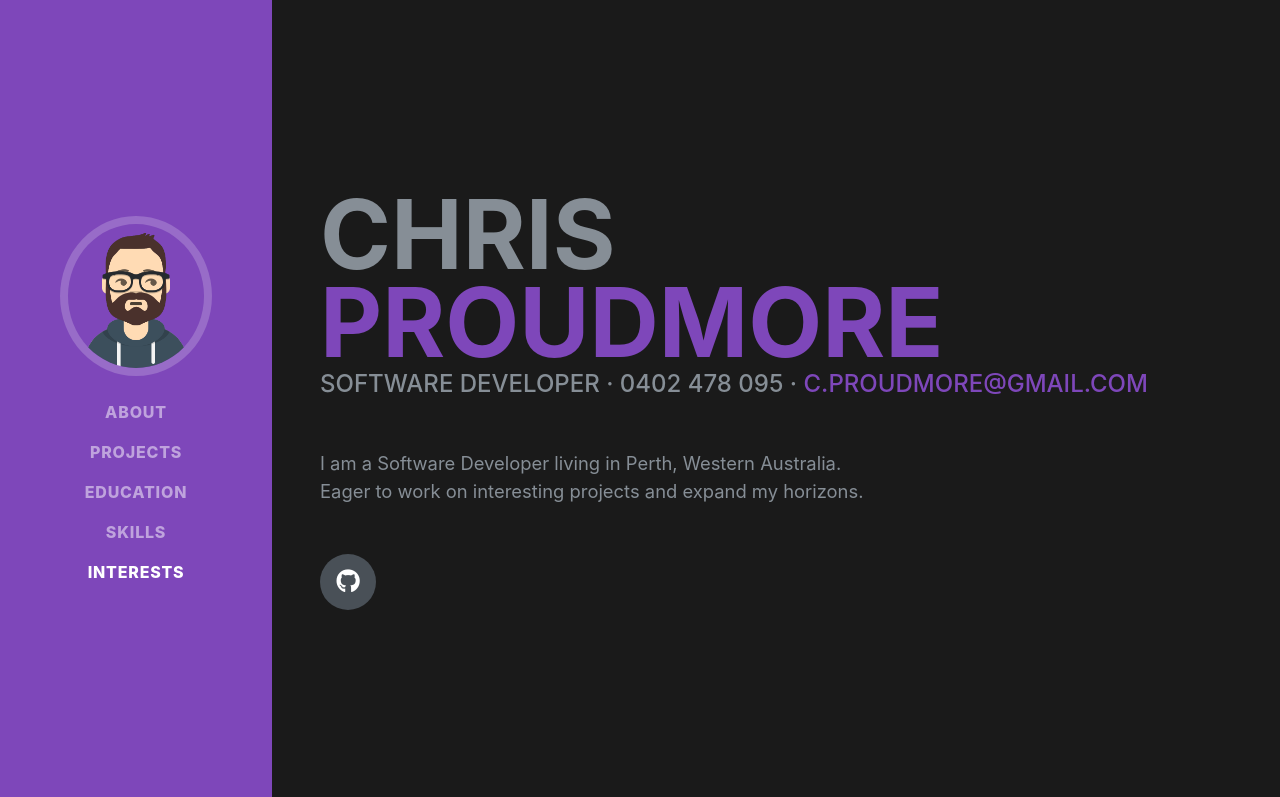
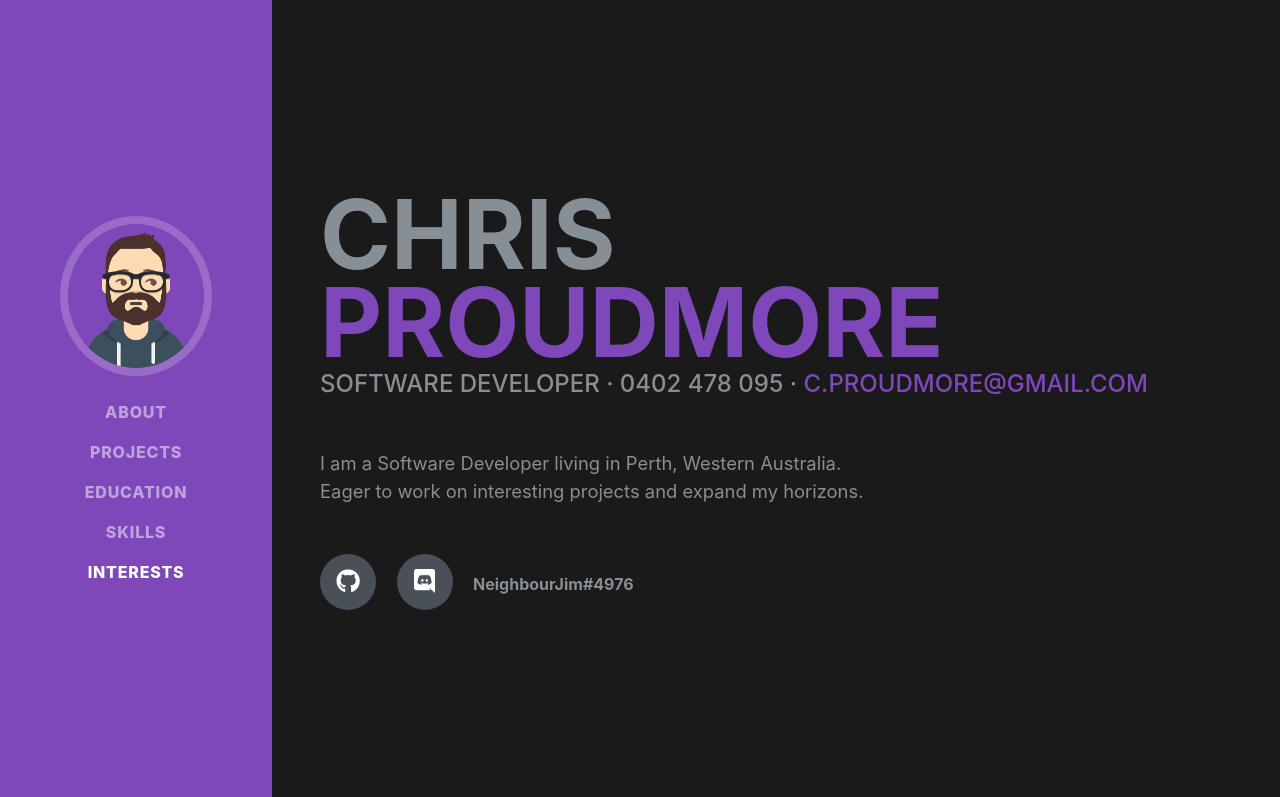
Before and after one commit to NeighbourJim/NeighbourJim.github.io, a plain HTML site: page index.html in a window 1280 px wide. Shown: the top 797 px of the page. Drawn offline with Linux system fonts and the light colour scheme; a web font is replaced by a local one.

Commit message:
Update index.html
Added Discord tag.

```diff
--- a/index.html
+++ b/index.html
@@ -72,6 +72,10 @@
           <a href="https://github.com/NeighbourJim">
             <i class="fab fa-github"></i>
           </a>
+            <a href="">
+            <i class="fab fa-discord"></i>
+          </a>
+		  <b>NeighbourJim#4976</b>
         </div>
       </div>
     </section>
```
